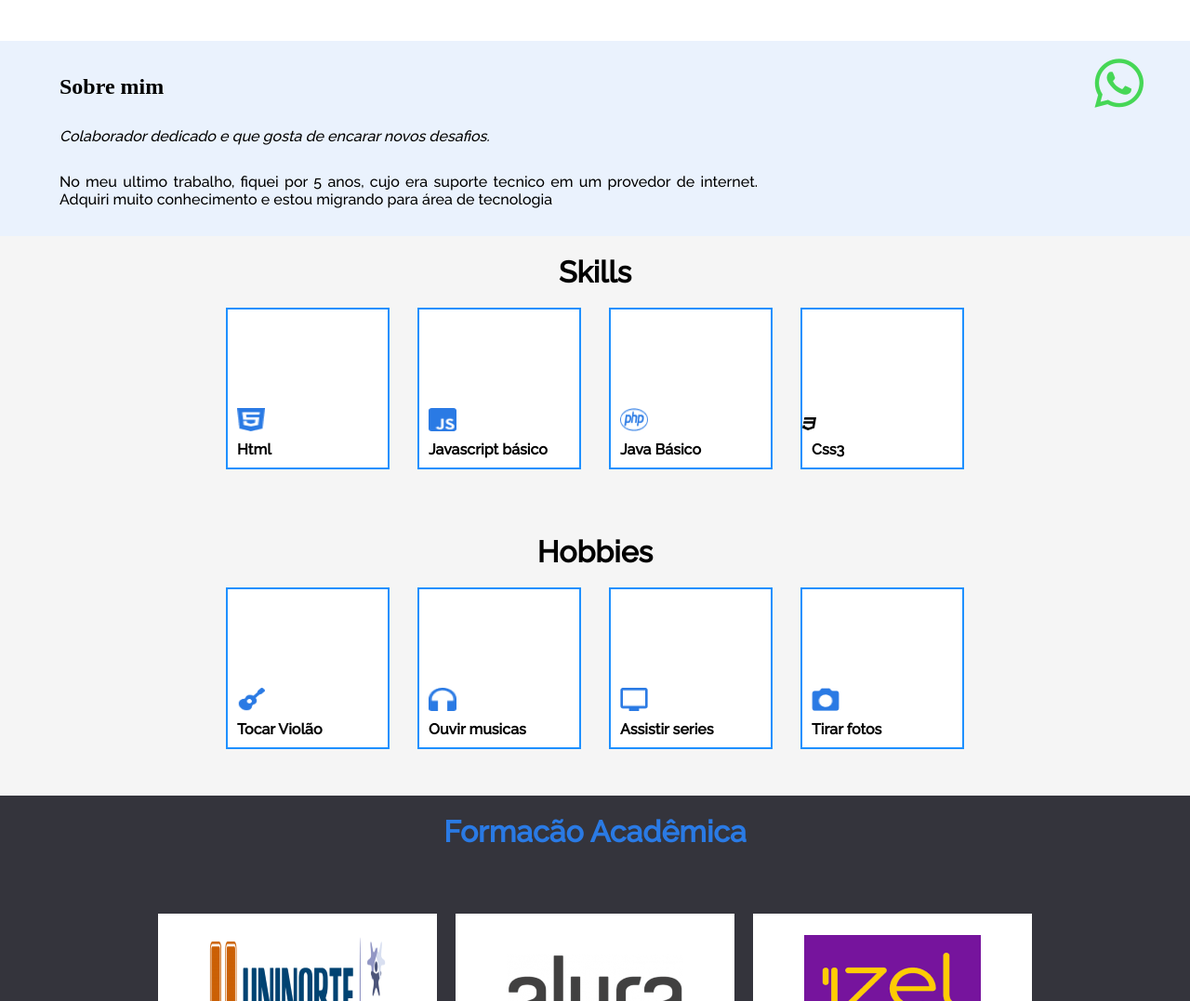
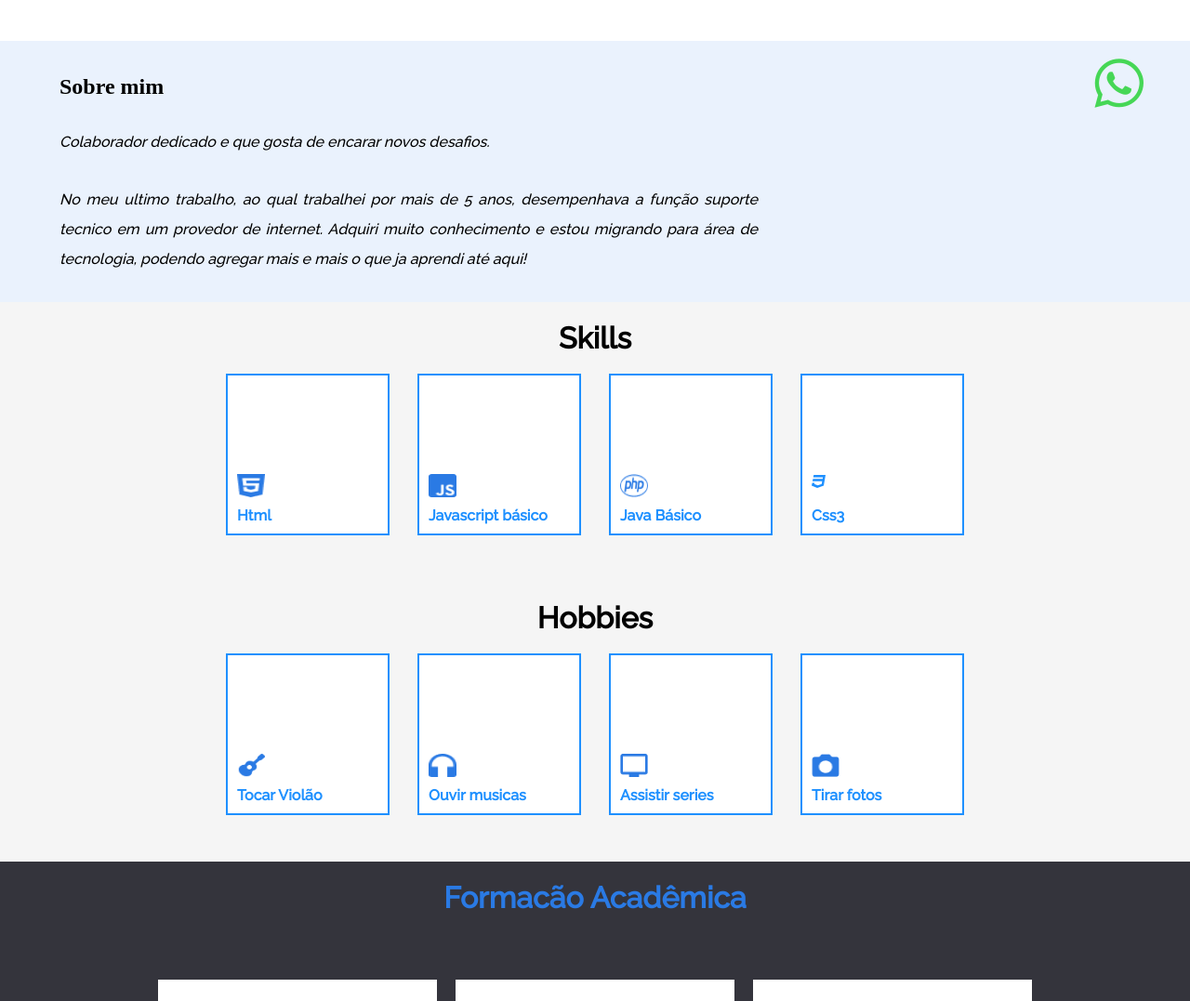
Before and after one commit to titicos/portifolio--Alura---Oracle, a plain HTML site: page index.html in a window 1280 px wide. Shown: the part 560-1637 px from the top of the page at 93% size. Drawn offline with Linux system fonts and the light colour scheme.

Commit message:
finalizado

```diff
--- a/index.html
+++ b/index.html
@@ -4,7 +4,7 @@
     <meta charset="UTF-8">
     <meta http-equiv="X-UA-Compatible" content="IE=edge">
     <meta name="viewport" content="width=device-width, initial-scale=1.0">
-    <title>Portifólio</title>
+    <title>Portifólio - Tiago Souza</title>
     <link rel="stylesheet" href="style.css">
     <link rel="stylesheet" href="tablet.css">
     <link rel="stylesheet" href="mobile.css">
@@ -49,7 +49,7 @@
                 <a href="https://github.com/titicos" target="_blank"><i class="fa-brands fa-github"></i>Github</a>
                 <a href="https://www.linkedin.com/in/tiago-da-silva-souza-48789121b/" target="_blank"><i class="fa-brands fa-linkedin"></i>LinkedIn</a>
                 <a href="https://www.instagram.com/tiago.souza20/" target="_blank"><i class="fa-brands fa-instagram"></i>Instagram</a>
-               <a href="/curriculo.pdf" download="curriculo"><i class="fa-solid fa-file-arrow-down"></i>Currículo</a>
+               <a href="curriculo.pdf" download="curriculo"><i class="fa-solid fa-file-arrow-down"></i>Currículo</a>
             </div>
 
         </div>
@@ -67,8 +67,8 @@
            <br>
            <br>
             <h1>Sobre mim</h1>
-            <p><em>Colaborador dedicado e que gosta de encarar novos desafios.</em></p>
-             <p>No meu ultimo trabalho, fiquei por 5 anos, cujo era suporte tecnico em um provedor de internet. Adquiri muito conhecimento e estou migrando para área de tecnologia</p>
+            <p class="texto-sobre"><em>Colaborador dedicado e que gosta de encarar novos desafios.</em></p>
+             <p class="texto-sobre"><em>No meu ultimo trabalho, ao qual trabalhei por mais de  5 anos, desempenhava a função suporte tecnico em um provedor de internet. Adquiri muito conhecimento e estou migrando para área de tecnologia, podendo agregar mais e mais o que ja aprendi até aqui!</em></p>
         </div>
 
     </section>
@@ -78,7 +78,7 @@
     <section class="skills_e_hobbies">
 
         <div class="skills">
-            <h2>Skills</h2>
+            <h2 class="titulos">Skills</h2>
 
             <div class="container-items">
 
@@ -95,7 +95,7 @@
                     <p>Java Básico</p>
                 </div>
                 <div class="item">
-                    <i class="fa-brands fa-css3"></i>
+                    <div class="imagem-item"><i class="fa-brands fa-css3"></i></div>
                     <p>Css3</p>
                 </div>
 
@@ -104,7 +104,7 @@
         </div>
 
         <div class="hobbies">
-            <h2>Hobbies</h2>
+            <h2 class="titulos">Hobbies</h2>
 
             <div class="container-items">
 
--- a/style.css
+++ b/style.css
@@ -129,6 +129,10 @@ header{
     font-weight: 400;
 }
 
+.texto-sobre{
+    font-weight: 600;
+    line-height: 2em;
+}
 .skills_e_hobbies{
     background: #F5F5F5;
     width: 100%;
@@ -165,6 +169,7 @@ font-family: 'Raleway', sans-serif;
     flex-direction: column;
     justify-content: flex-end;
     border: solid dodgerblue 2px;
+    color: dodgerblue;
 
 }
 
```
